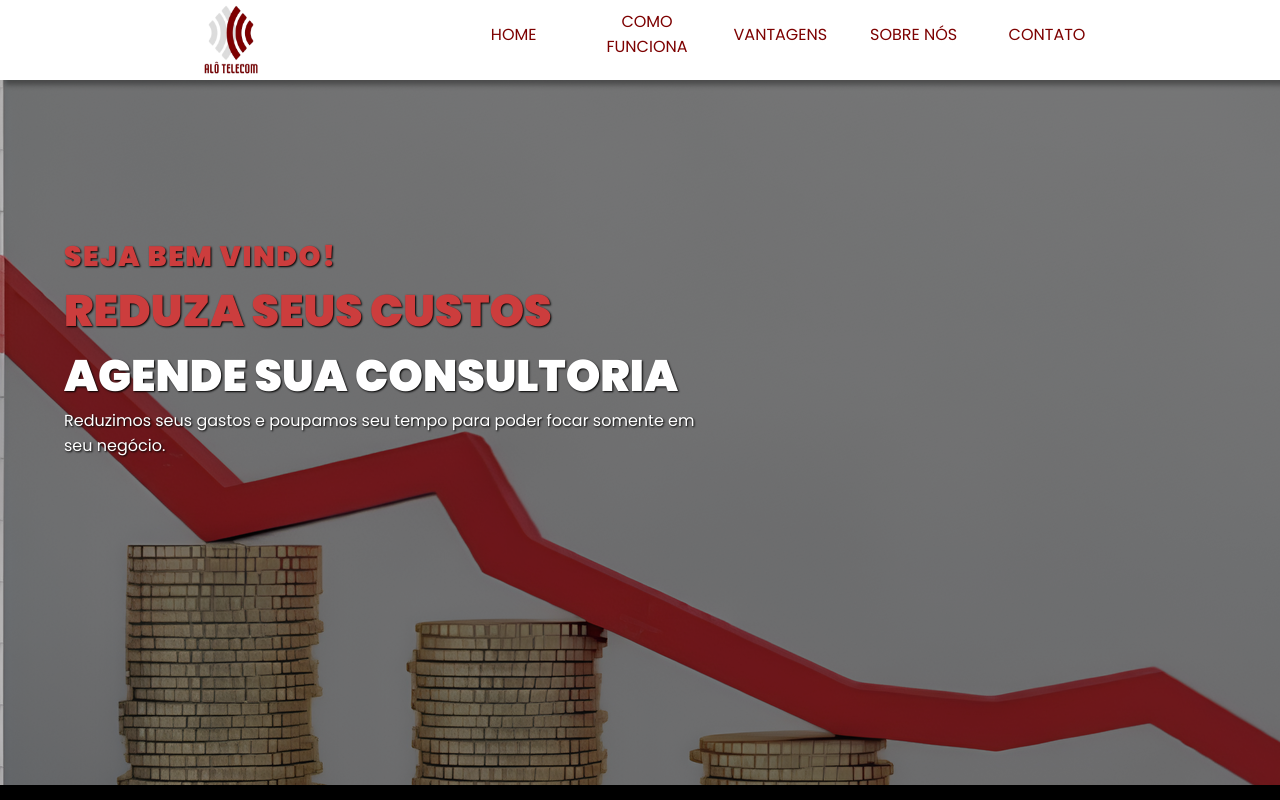
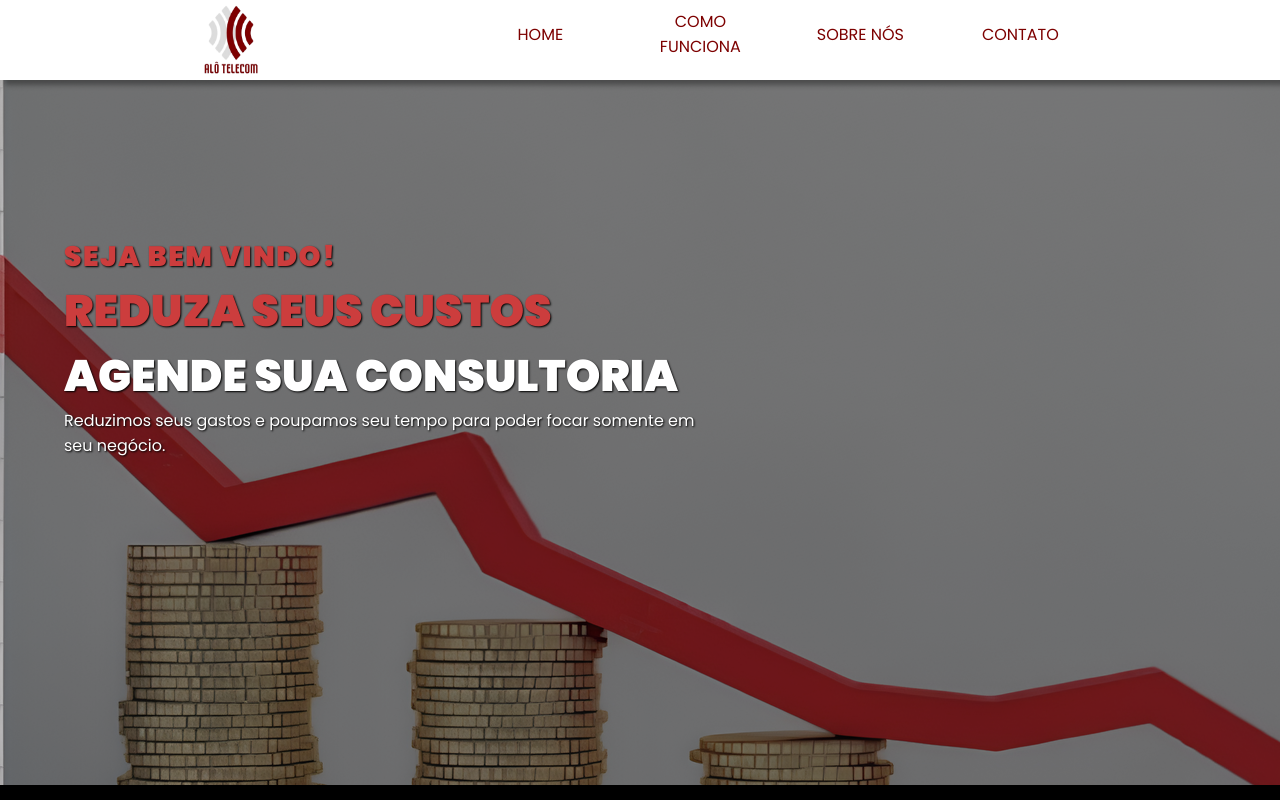
Before and after one commit to MonteiroGabriel15/alotelecom, a React (Create React App) app in the folder alotelecom/: page / in a window 1280 px wide. Shown: the top 800 px of the page. Built offline with nearby package versions, Linux system fonts and the light colour scheme; a web font is replaced by a local one.

Commit message:
remoçao do botao vantagens

```diff
--- a/alotelecom/src/components/micros/header/index.jsx
+++ b/alotelecom/src/components/micros/header/index.jsx
@@ -2,7 +2,7 @@ import React from "react";
 import { HeaderComponent, HomeButtonComponent, ButtonsContainer, LogoContainer, LogoImage } from "./style";
 import imagem1 from '../../../assets/imagem1.png';
 
-const Header = ({ welcomeRef, howItWorksRef, benefitsRef, whoWeAreRef, contactUsRef }) => {
+const Header = ({ welcomeRef, howItWorksRef, whoWeAreRef, contactUsRef }) => {
 
     const scrollToSection = (ref) => {
         ref.current.scrollIntoView({ behavior: 'smooth' });
@@ -20,9 +20,6 @@ const Header = ({ welcomeRef, howItWorksRef, benefitsRef, whoWeAreRef, contactUs
                 <HomeButtonComponent onClick={() => scrollToSection(howItWorksRef)}>
                     COMO FUNCIONA
                 </HomeButtonComponent>
-                <HomeButtonComponent onClick={() => scrollToSection(benefitsRef)}>
-                    VANTAGENS
-                </HomeButtonComponent>
                 <HomeButtonComponent onClick={() => scrollToSection(whoWeAreRef)}>
                     SOBRE NÓS
                 </HomeButtonComponent>
--- a/alotelecom/src/components/pages/home/index.jsx
+++ b/alotelecom/src/components/pages/home/index.jsx
@@ -26,7 +26,7 @@ const Home = () => {
             <div id="how-it-works"  ref={howItWorksRef}>
                 <HowItWorksContainer />
             </div>
-            <div ref={benefitsRef}>
+            <div>
                 <BenefitsContainer />
             </div>
             <div id="about-us" ref={whoWeAreRef}>
```
